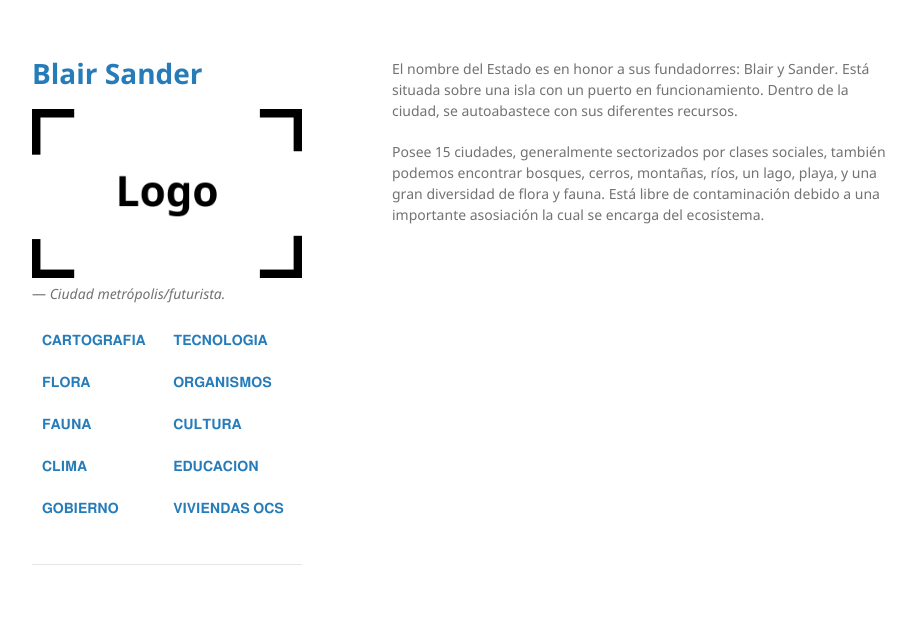
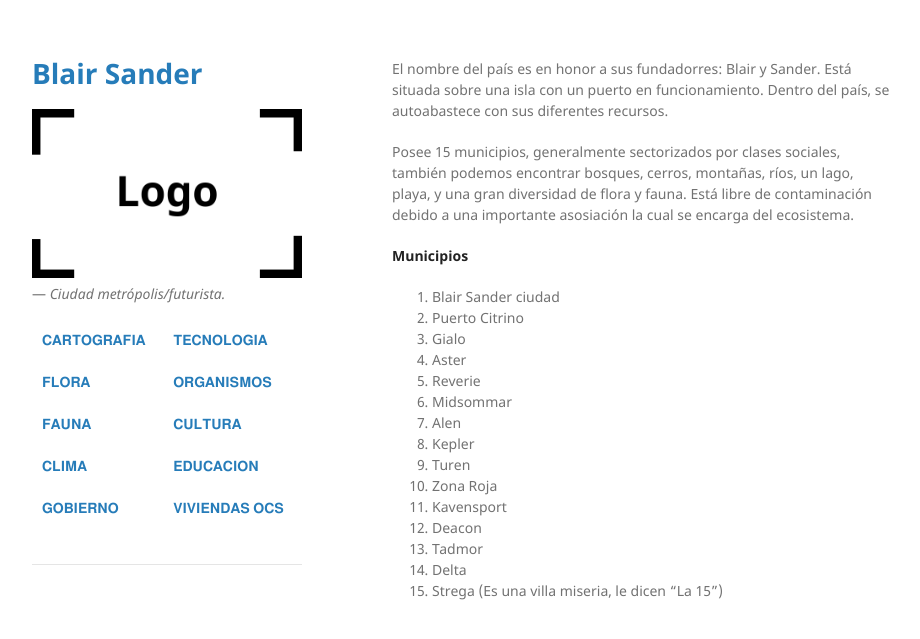
Before and after one commit to BlairSander/ciudad, a Jekyll site: the page built from index.md, in a window 1280 px wide. Shown: the top 639 px of the page, without its empty margins (178-1098 px from the left). Built offline with Jekyll 4.4.1, drawn with Linux system fonts in a browser that asks for light colours.

Commit message:
Update index.md

```diff
--- a/index.md
+++ b/index.md
@@ -2,6 +2,25 @@
 layout: default
 ---
 
-El nombre del Estado es en honor a sus fundadorres: Blair y Sander. Está situada sobre una isla con un puerto en funcionamiento. Dentro de la ciudad, se autoabastece con sus diferentes recursos.
+El nombre del país es en honor a sus fundadorres: Blair y Sander. Está situada sobre una isla con un puerto en funcionamiento. Dentro del país, se autoabastece con sus diferentes recursos.
 
-Posee 15 ciudades, generalmente sectorizados por clases sociales, también podemos encontrar bosques, cerros, montañas, ríos, un lago, playa, y una gran diversidad de flora y fauna. Está libre de contaminación debido a una importante asosiación la cual se encarga del ecosistema.
+Posee 15 municipios, generalmente sectorizados por clases sociales, también podemos encontrar bosques, cerros, montañas, ríos, un lago, playa, y una gran diversidad de flora y fauna. Está libre de contaminación debido a una importante asosiación la cual se encarga del ecosistema.
+
+**Municipios**
+
+1. Blair Sander ciudad
+1. Puerto Citrino
+1. Gialo
+1. Aster
+1. Reverie
+1. Midsommar
+1. Alen
+1. Kepler
+1. Turen
+1. Zona Roja
+1. Kavensport
+1. Deacon
+1. Tadmor
+1. Delta
+1. Strega (Es una villa miseria,
+le dicen "La 15")
```
